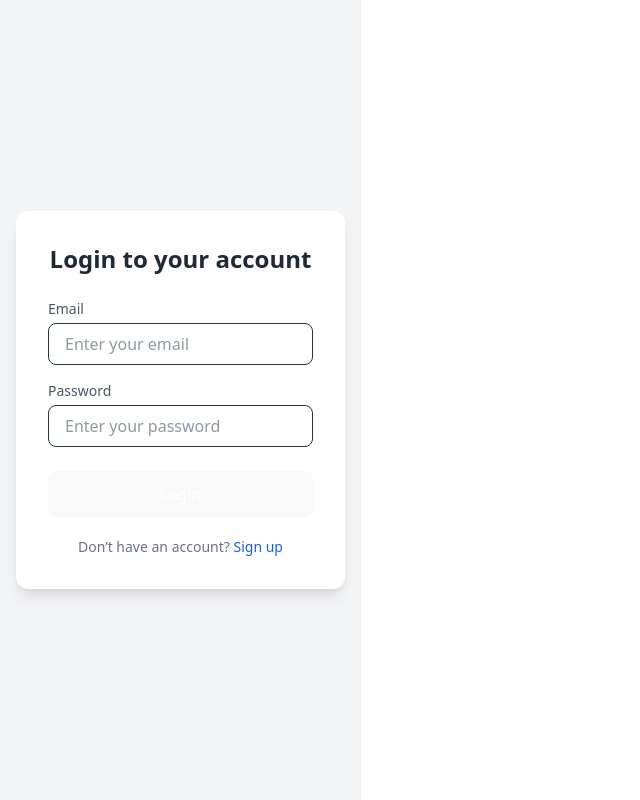
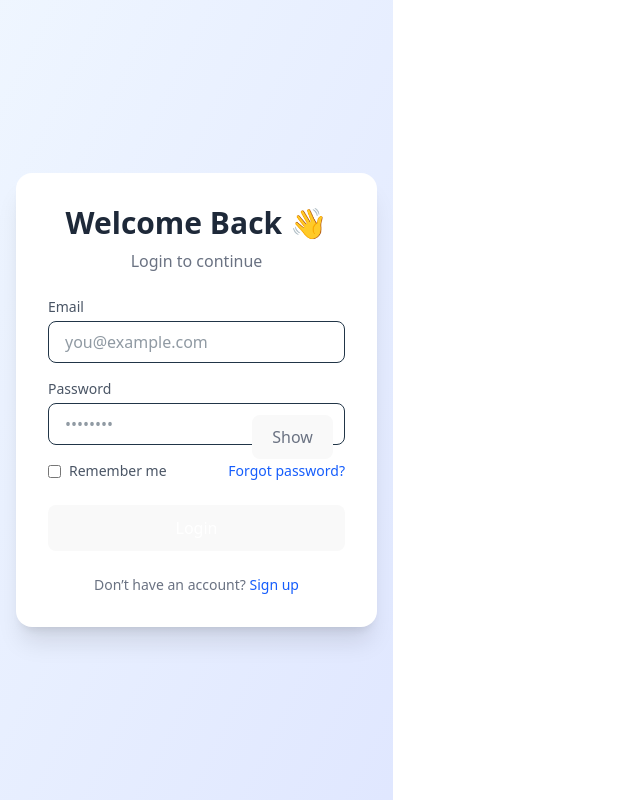
Before and after one commit to Rahul-5555/Inverntory, a React (Vite) app in the folder frontend/: page /login in a window 1280 px wide. Shown: the whole page, without its empty margins (0-640 px from the left). Built offline with nearby package versions, Linux system fonts and the light colour scheme.

Commit message:
improve login.jsx

```diff
--- a/frontend/src/pages/Login.jsx
+++ b/frontend/src/pages/Login.jsx
@@ -1,16 +1,21 @@
 import React, { useState, useContext } from "react";
 import { apiRequest } from "../services/api";
 import { AuthContext } from "../context/AuthContext";
+import { useNavigate } from "react-router-dom";
 
 const Login = () => {
   const { login } = useContext(AuthContext);
+  const navigate = useNavigate();
 
   const [email, setEmail] = useState("");
   const [password, setPassword] = useState("");
+  const [showPassword, setShowPassword] = useState(false);
   const [loading, setLoading] = useState(false);
+  const [error, setError] = useState("");
 
   const handleSubmit = async (e) => {
     e.preventDefault();
+    setError("");
     setLoading(true);
 
     try {
@@ -20,23 +25,33 @@ const Login = () => {
       });
 
       login(data);
-      window.location.href = "/";
+      navigate("/");
     } catch (err) {
-      alert(err.message);
+      setError(err.message || "Login failed");
     } finally {
       setLoading(false);
     }
   };
 
   return (
-    <div className="min-h-screen flex items-center justify-center bg-gray-100 px-4">
+    <div className="min-h-screen flex items-center justify-center bg-gradient-to-br from-blue-50 to-indigo-100 px-4">
       <form
         onSubmit={handleSubmit}
-        className="w-full max-w-md bg-white p-8 rounded-xl shadow-lg"
+        className="w-full max-w-md bg-white p-8 rounded-2xl shadow-xl animate-fadeIn"
       >
-        <h2 className="text-2xl font-bold text-center text-gray-800 mb-6">
-          Login to your account
+        <h2 className="text-3xl font-bold text-center text-gray-800 mb-2">
+          Welcome Back 👋
         </h2>
+        <p className="text-center text-gray-500 mb-6">
+          Login to continue
+        </p>
+
+        {/* Error */}
+        {error && (
+          <div className="mb-4 text-sm text-red-600 bg-red-50 px-3 py-2 rounded-lg">
+            {error}
+          </div>
+        )}
 
         {/* Email */}
         <div className="mb-4">
@@ -45,46 +60,70 @@ const Login = () => {
           </label>
           <input
             type="email"
-            placeholder="Enter your email"
+            placeholder="you@example.com"
             value={email}
             onChange={(e) => setEmail(e.target.value)}
             required
-            className="w-full px-4 py-2 border rounded-lg outline-none focus:ring-2 focus:ring-blue-500 focus:border-blue-500"
+            className="w-full px-4 py-2 border rounded-lg outline-none transition focus:ring-2 focus:ring-blue-500"
           />
         </div>
 
         {/* Password */}
-        <div className="mb-6">
+        <div className="mb-4 relative">
           <label className="block text-sm font-medium text-gray-600 mb-1">
             Password
           </label>
           <input
-            type="password"
-            placeholder="Enter your password"
+            type={showPassword ? "text" : "password"}
+            placeholder="••••••••"
             value={password}
             onChange={(e) => setPassword(e.target.value)}
             required
-            className="w-full px-4 py-2 border rounded-lg outline-none focus:ring-2 focus:ring-blue-500 focus:border-blue-500"
+            className="w-full px-4 py-2 border rounded-lg outline-none transition focus:ring-2 focus:ring-blue-500 pr-12"
           />
+          <button
+            type="button"
+            onClick={() => setShowPassword(!showPassword)}
+            className="absolute right-3 top-9 text-sm text-gray-500 hover:text-gray-700"
+          >
+            {showPassword ? "Hide" : "Show"}
+          </button>
+        </div>
+
+        {/* Remember me */}
+        <div className="flex items-center justify-between mb-6 text-sm">
+          <label className="flex items-center gap-2 text-gray-600">
+            <input type="checkbox" className="rounded border-gray-300" />
+            Remember me
+          </label>
+          <span className="text-blue-600 hover:underline cursor-pointer">
+            Forgot password?
+          </span>
         </div>
 
         {/* Button */}
         <button
           type="submit"
           disabled={loading}
-          className={`w-full py-2 rounded-lg text-white font-semibold transition
+          className={`w-full py-2.5 rounded-lg text-white font-semibold flex items-center justify-center gap-2 transition
             ${loading
               ? "bg-blue-300 cursor-not-allowed"
               : "bg-blue-600 hover:bg-blue-700"
             }`}
         >
+          {loading && (
+            <span className="h-4 w-4 border-2 border-white border-t-transparent rounded-full animate-spin" />
+          )}
           {loading ? "Logging in..." : "Login"}
         </button>
 
         {/* Footer */}
-        <p className="text-center text-sm text-gray-500 mt-5">
+        <p className="text-center text-sm text-gray-500 mt-6">
           Don’t have an account?{" "}
-          <span className="text-blue-600 hover:underline cursor-pointer">
+          <span
+            onClick={() => navigate("/register")}
+            className="text-blue-600 hover:underline cursor-pointer font-medium"
+          >
             Sign up
           </span>
         </p>
```
